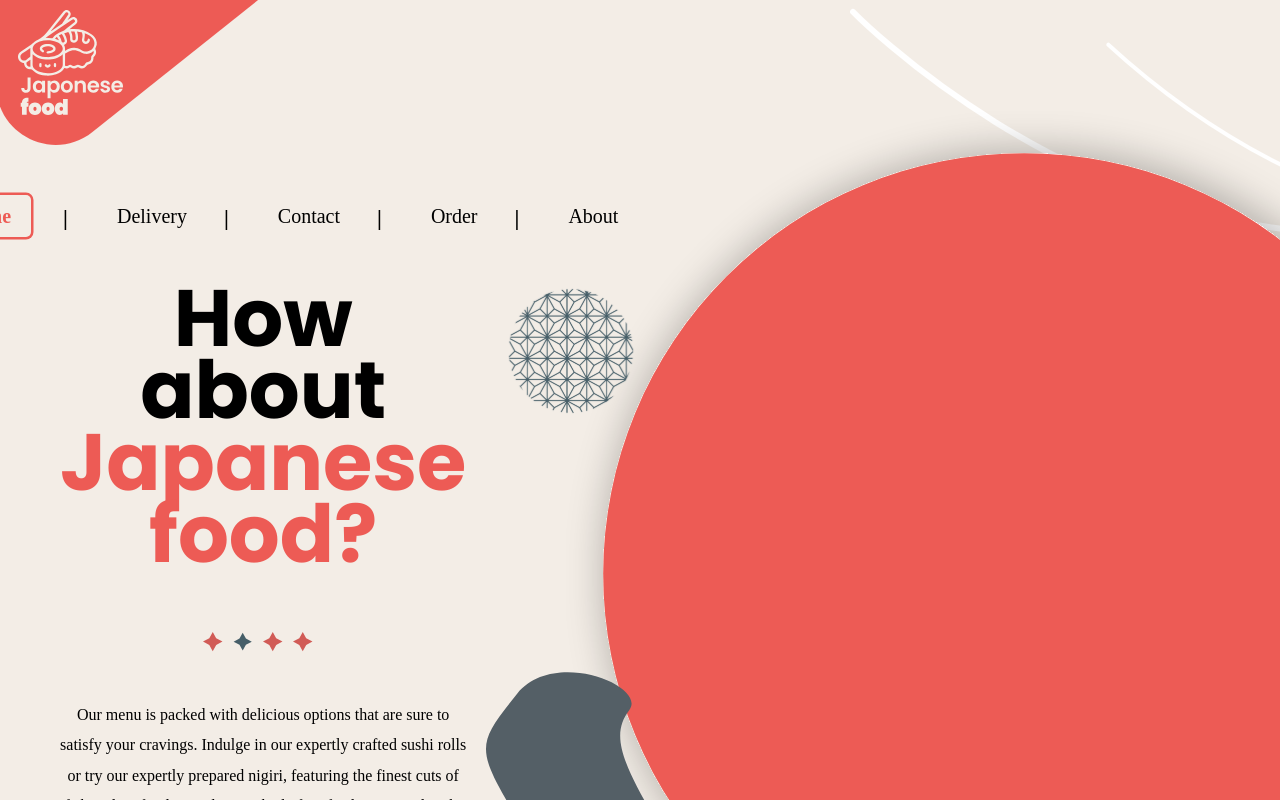
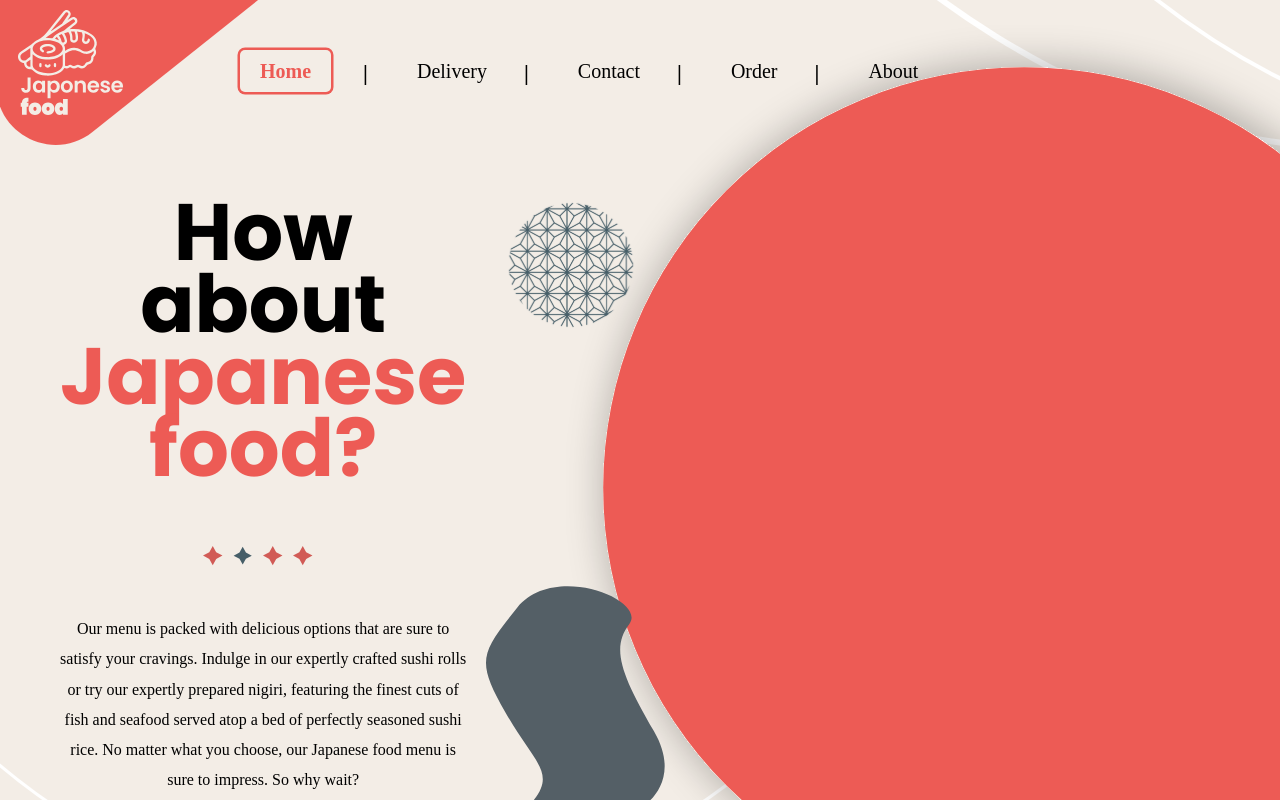
Before and after one commit to CaoBeee/japonese-food, a Next.js app: page / in a window 1280 px wide. Shown: the top 800 px of the page. Built offline with nearby package versions, Linux system fonts and the light colour scheme; a web font is replaced by a local one.

Commit message:
Added header div

```diff
--- a/src/app/layout.js
+++ b/src/app/layout.js
@@ -17,8 +17,10 @@ export default function RootLayout({ children }) {
 	return (
 		<html lang='en'>
 			<body>
+				<div className='header'>
 					<JaponLogo />
 					<NavigationBar />
+				</div>
 				<Image
 					src={scallopPattern}
 					alt='scallop pattern'
@@ -34,7 +36,6 @@ export default function RootLayout({ children }) {
 				<CartProvider>
 					<div>{children}</div>
 				</CartProvider>
-
 				<div
 					className='botLineContainer'
 					style={{
```
Lines whose indentation alone changed are shown as unchanged.
